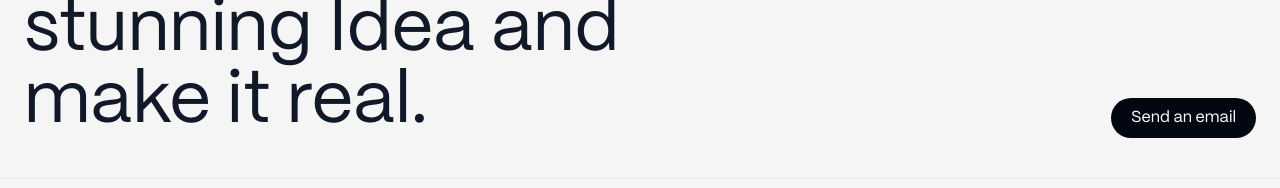
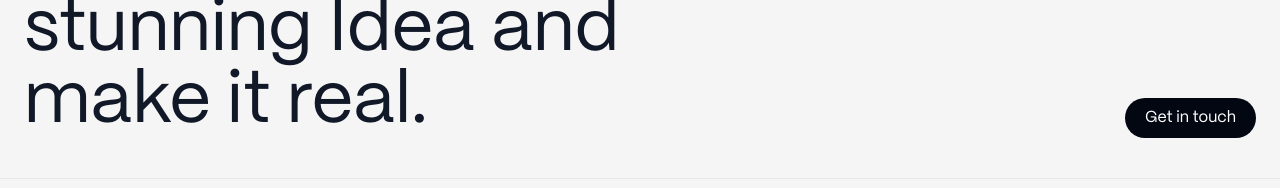
Before and after one commit to alisajad001/portfolio-2024, a React (Vite) app: page / in a window 1280 px wide. Shown: the part 2001-2189 px from the top of the page. Built offline with nearby package versions, Linux system fonts and the light colour scheme.

Commit message:
Update About and Contact component to include contact link

```diff
--- a/src/components/About.jsx
+++ b/src/components/About.jsx
@@ -10,7 +10,9 @@ export default function About() {
         movies.
       </p>
 
-      <Button>Get in touch</Button>
+      <a href="#contact">
+        <Button>Get in touch</Button>
+      </a>
     </section>
   );
 }
--- a/src/components/Contact.jsx
+++ b/src/components/Contact.jsx
@@ -9,8 +9,13 @@ export default function Contact() {
       <h2 className="text-3xl sm:text-5xl md:text-7xl max-w-3xl font-medium text-gray-900">
         Let's talk about your stunning Idea and make it real.
       </h2>
-
-      <Button>Send an email</Button>
+      <a
+        href="https://linkedin.com/in/alisajad001"
+        target="_blank"
+        rel="noreferrer"
+      >
+        <Button>Get in touch</Button>
+      </a>
     </section>
   );
 }
```
